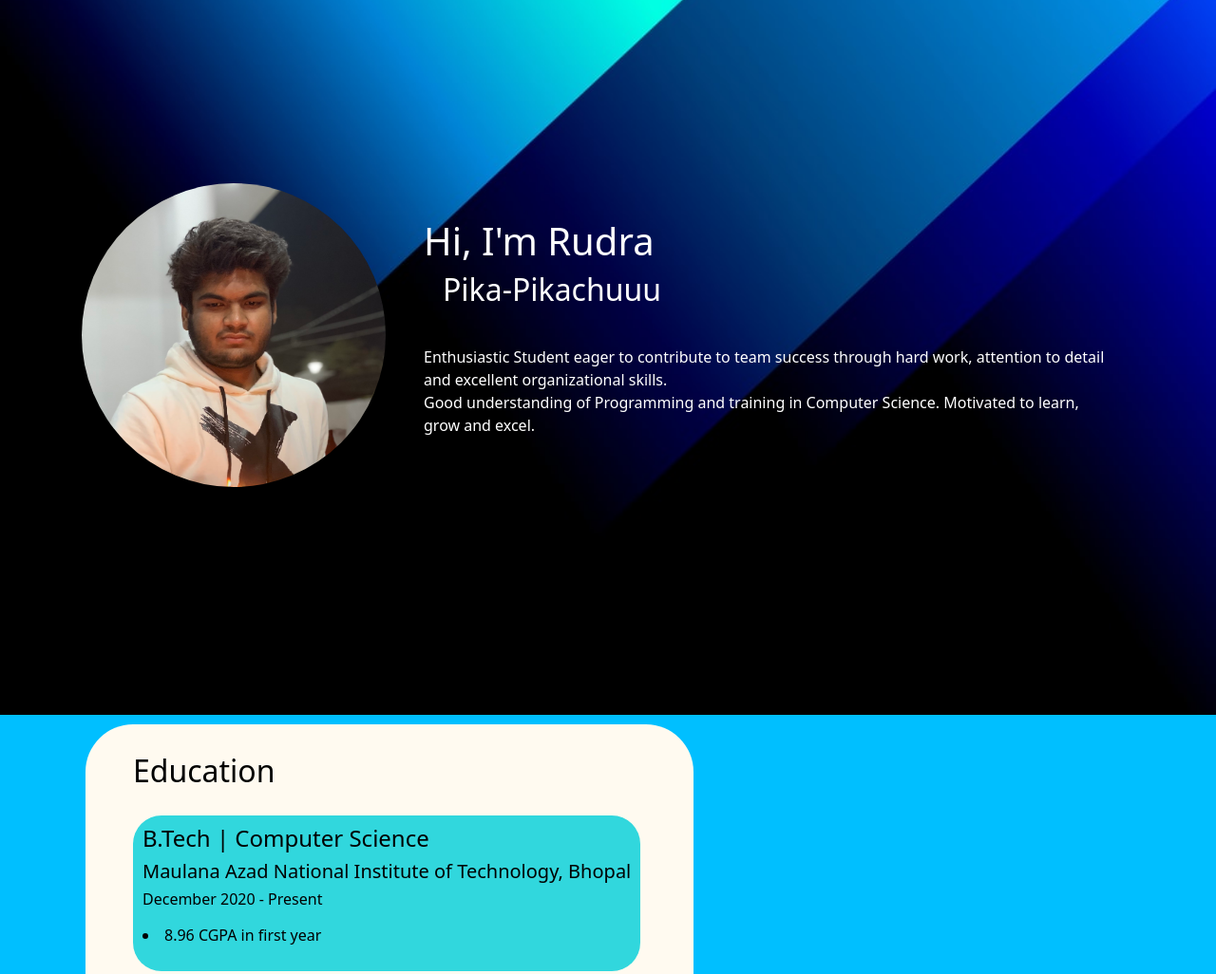
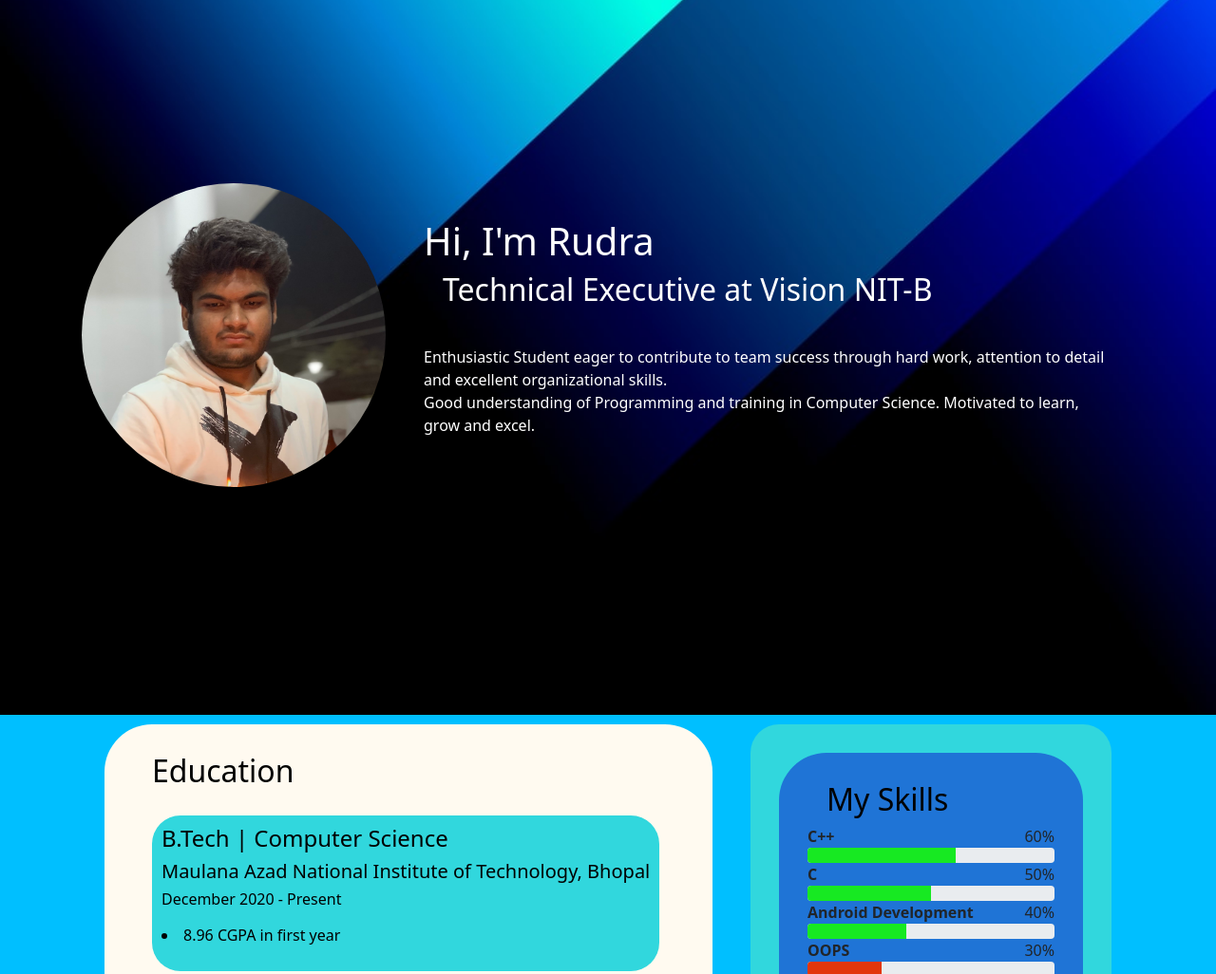
Before and after one commit to rudra2901/resume, a plain HTML site: page index.html in a window 1280 px wide. Shown: the part 57-1083 px from the top of the page at 95% size. Drawn offline with nearby package versions, Linux system fonts and the light colour scheme; a web font is replaced by a local one.

Commit message:
fix: Minor bug fixes

```diff
--- a/index.html
+++ b/index.html
@@ -40,7 +40,7 @@
                 <div id="intro_text">
                     <div>
                         <h1>Hi, I'm Rudra </h1>
-                        <h2>Pika-Pikachuuu</h2>
+                        <h2>Technical Executive at Vision NIT-B</h2>
                     </div>
                     <div style="margin-top: 20px; padding-top: 20px;">
                         <p>
--- a/styles.css
+++ b/styles.css
@@ -188,7 +188,7 @@ h2 {
     margin: 20px;
     padding: 30px;
     border-radius: 50px;
-    width: 30vw;
+    width: 25vw;
     background: #1f74d6;
 }
 @media (max-width: 770px) {
```
